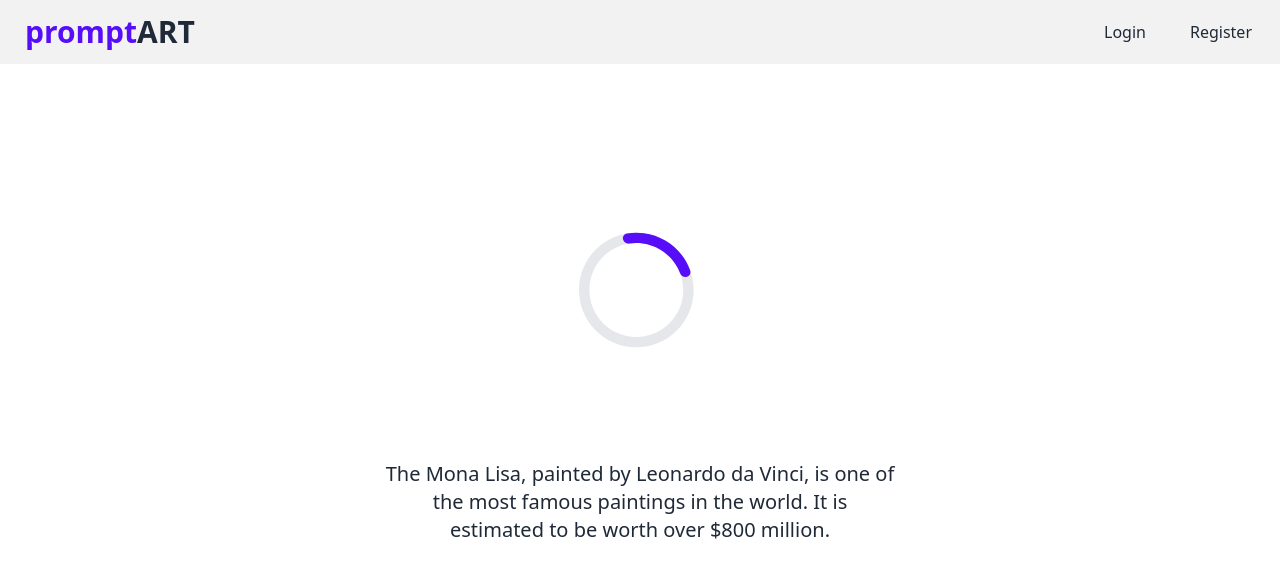
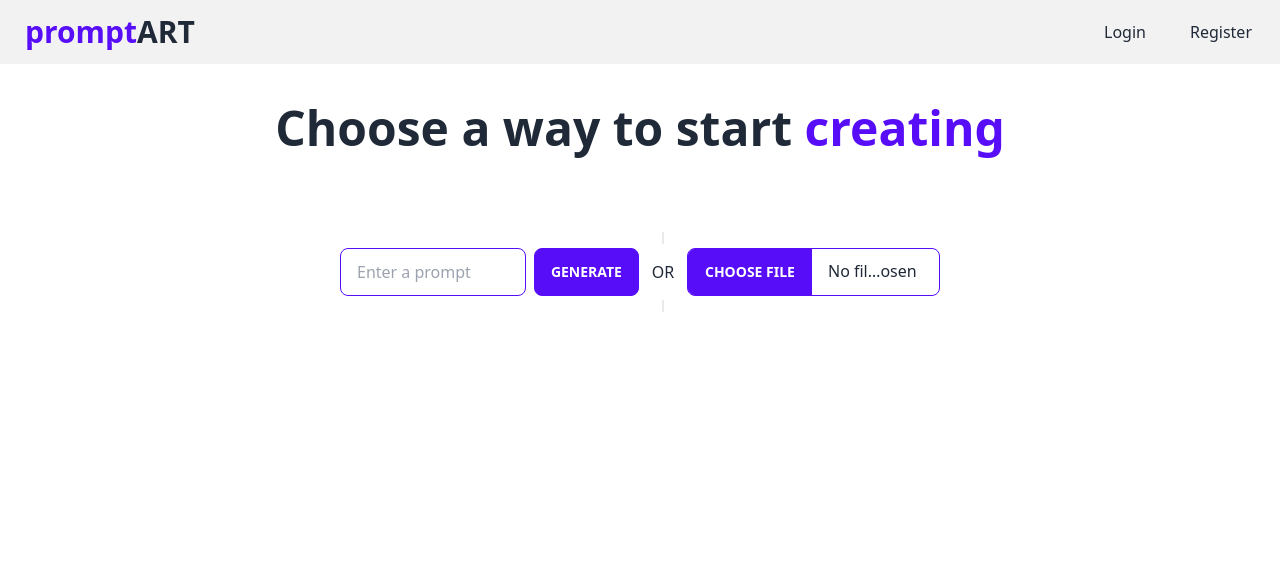
Before and after one commit to IvanoiuPetrut/prompting-concept-art, a Vue app: page /create-image in a window 1280 px wide. Shown: the top 576 px of the page. Built offline with nearby package versions, Linux system fonts and the light colour scheme.

Commit message:
feat: add post base and mask image to S3

```diff
--- a/src/components/ImageCanvas.vue
+++ b/src/components/ImageCanvas.vue
@@ -28,9 +28,10 @@ const generateNewImage = async () => {
   const dataUrl = canvas.value?.toDataURL() || "";
   const blob = dataURLToBlob(dataUrl);
   const file = new File([blob], "image.png", { type: "image/png" });
-  const imgName = imageStore.name.split(".")[0];
 
-  postImage(file, imgName, false);
+  const response = await postImage(file, imageStore.name, "mask");
+  console.log(response);
+  // const newIamge = await getEditedImage(prompt.value, imageStore.name.split("-")[0]);
 };
 
 const draw = (x: number, y: number) => {
--- a/src/services/images.ts
+++ b/src/services/images.ts
@@ -22,19 +22,17 @@ async function getGeneratedImage(prompt: string): Promise<ImageData> {
   return data;
 }
 
-async function postImage(image: File, imageName: string, isMask: boolean) {
+async function postImage(image: File, imageName: string, imageTopology: string) {
   const formData = new FormData();
-  formData.append("imageName", imageName);
-  formData.append("isMask", isMask.toString());
   formData.append("image", image);
-  console.log(formData);
+  formData.append("imageName", `${imageName}-imageType=${imageTopology}`);
   const response = await axios.post(`${import.meta.env.VITE_BACKEND_URL}/images`, formData, {
     headers: {
       authorization: cookies.get("auth-token")
     }
   });
 
-  console.log(response);
+  return response;
 }
 
 export { getGeneratedImage, postImage };
--- a/src/stores/image.ts
+++ b/src/stores/image.ts
@@ -2,8 +2,9 @@ import { ref, computed } from "vue";
 import { defineStore } from "pinia";
 
 export const useImageStore = defineStore("image", () => {
-  const name = ref<string>("");
-  const isMask = computed(() => name.value.includes("imageType=mask"));
+  const fullName = ref<string>("");
+  const name = computed(() => fullName.value.split("-imageType")[0]);
+  const isMask = computed(() => fullName.value.includes("imageType=mask"));
 
-  return { name, isMask };
+  return { fullName, name, isMask };
 });
--- a/src/utils/imageUtils.ts
+++ b/src/utils/imageUtils.ts
@@ -1,6 +1,7 @@
 function dataURLToBlob(dataUrl: string): Blob {
   const parts = dataUrl.split(";base64,");
   const contentType = parts[0].split(":")[1];
+  console.log(parts[1]);
   const b64 = atob(parts[1]);
   let n = b64.length;
   const u8arr = new Uint8Array(n);
--- a/src/views/CreateImageView.vue
+++ b/src/views/CreateImageView.vue
@@ -7,22 +7,25 @@ import FactSection from "@/components/FactSection.vue";
 import cryptoRandomString from "crypto-random-string";
 import artFacts from "@/data/artFacts.json";
 import { useImageStore } from "@/stores/image";
-import { getGeneratedImage } from "@/services/images";
+import { getGeneratedImage, postImage } from "@/services/images";
+import { dataURLToBlob } from "@/utils/imageUtils";
 
 const imageStore = useImageStore();
 
-const fileState = ref<"not-loaded" | "loading" | "loaded">("loading");
+const fileState = ref<"not-loaded" | "loading" | "loaded">("not-loaded");
 const file = ref<File | null>(null);
 const fileUrl = ref<string | null>(null);
 
-const handleLoadImage = (event: Event) => {
+const handleLoadImage = async (event: Event) => {
+  fileState.value = "loading";
   file.value = (event.target as HTMLInputElement).files?.[0] as File;
   if (file.value) {
-    imageStore.name = `${cryptoRandomString({
+    imageStore.fullName = `${cryptoRandomString({
       length: 32,
       type: "alphanumeric"
-    })}imageType=base.png`;
-    console.log(imageStore.name);
+    })}-imageType=base.png`;
+    const response = await postImage(file.value, imageStore.name, "base");
+    console.log("add img to S3 from pc", response);
     fileState.value = "loaded";
   }
 };
@@ -31,8 +34,11 @@ async function handleGenerateImage(prompt: string) {
   fileState.value = "loading";
   const { imageUrl, name } = await getGeneratedImage(prompt);
   console.log(imageUrl, name);
-  imageStore.name = name;
+  imageStore.fullName = name;
   fileUrl.value = imageUrl;
+  const file = new File([dataURLToBlob(imageUrl + ".png")], name, { type: "image/png" });
+  const response = await postImage(file, imageStore.name, "base");
+  console.log("add img to S3 from AI", response);
   fileState.value = "loaded";
 }
 </script>
```
